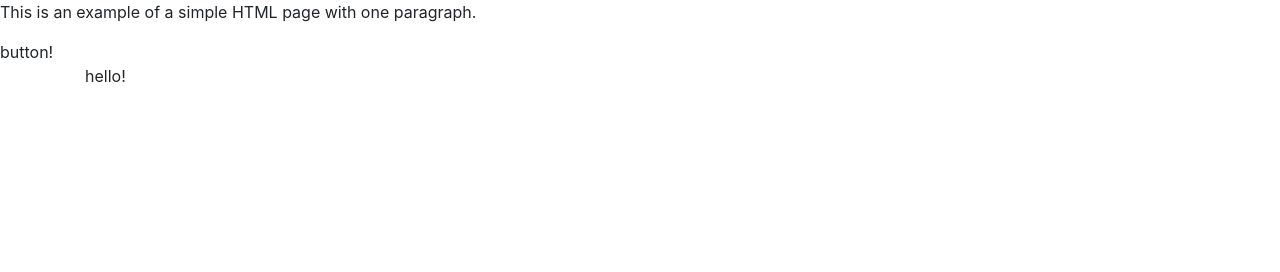
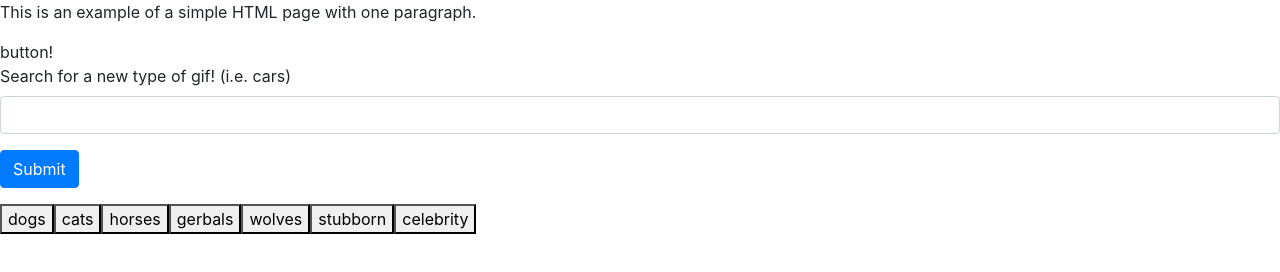
Before and after one commit to lrdkelvin/Giffy, a plain HTML site: page index.html in a window 1280 px wide. Drawn offline with nearby package versions, Linux system fonts and the light colour scheme; no server answers.

Commit message:
added buttons as well as a search field for new buttons

```diff
--- a/giphy.js
+++ b/giphy.js
@@ -1,4 +1,13 @@
-var topics = ["dogs", "cats", "horses", "gerbals", "wolves", "stubborn"];
+var topics = ["dogs", "cats", "horses", "gerbals", "wolves", "stubborn", "celebrity"];
+
+for (var a = 0; a<topics.length; a++) {
+    function buttongenerator() {
+        $("#buttons").append("<button id = 'button" + a + "'" + ">")
+    }
+    buttongenerator();
+
+    $("#button" + a).html(topics[a]);
+}
 
 
 
--- a/index.html
+++ b/index.html
@@ -10,10 +10,13 @@
         <div id = "buttons">
             button!
 
-        </div>
-        <div class="container">
-            hello!
-        </div>
+        <form>
+            <div class="form-group">
+              <label for="exampleInputEmail1">Search for a new type of gif! (i.e. cars)</label>
+              <input type="input" class="form-control" id="exampleInputEmail1" aria-describedby="emailHelp">
+            </div>
+            <button id= "submitButton" type="submit" class="btn btn-primary">Submit</button>
+          </form>
 
         <div id= "images">
 
```
